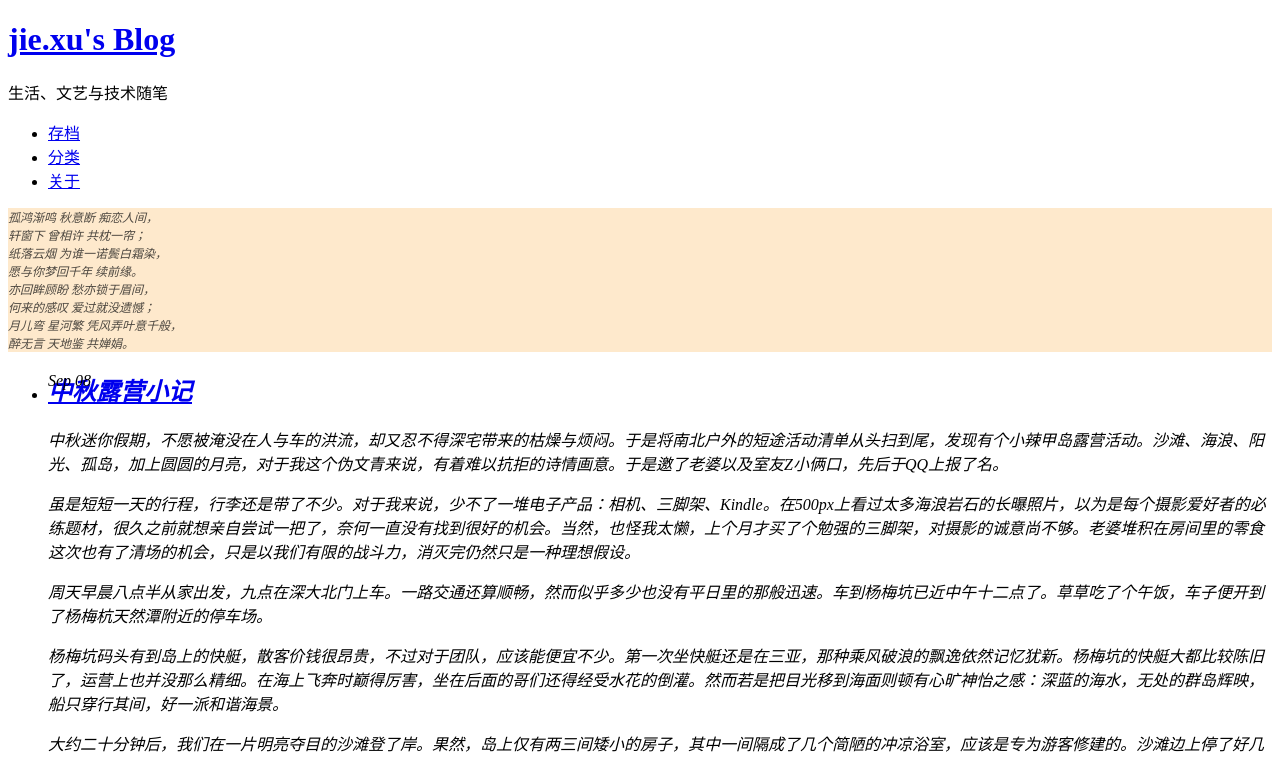
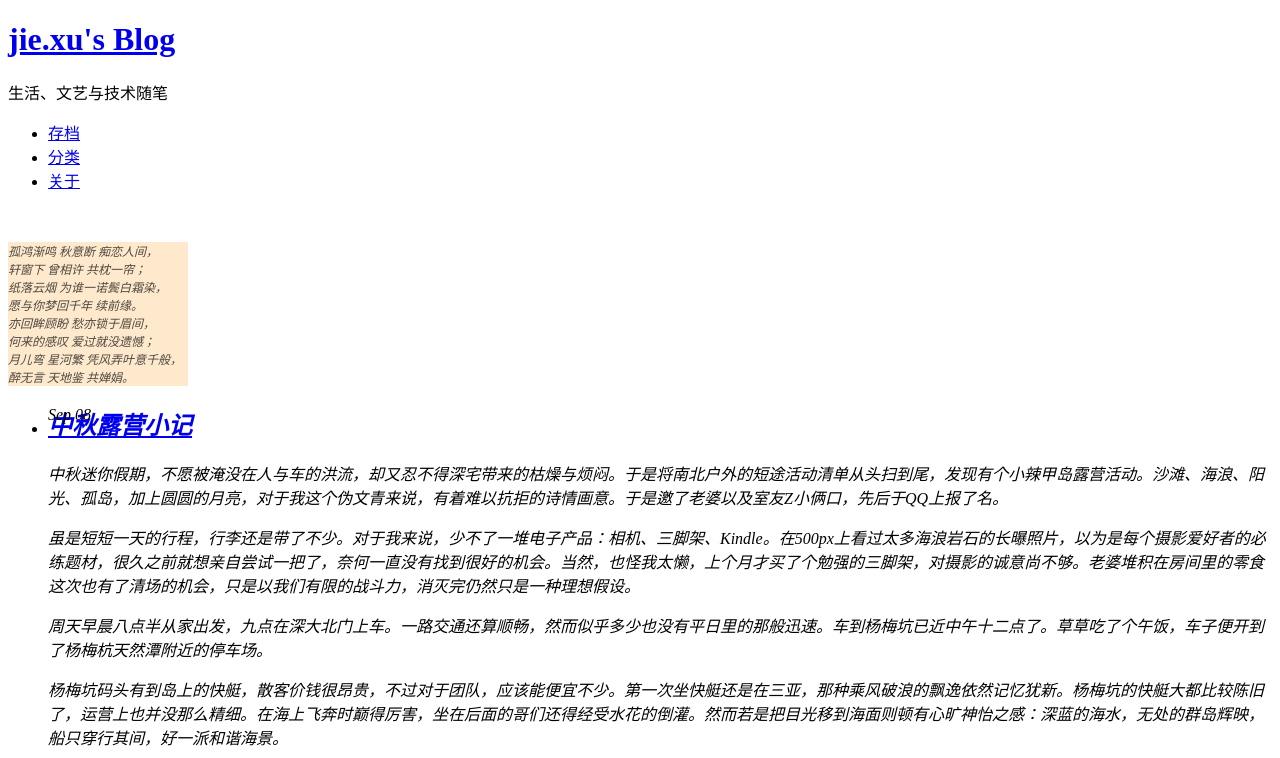
Before and after one commit to jie-xu/jie-xu.github.io, a Jekyll site: the page built from index.html, in a window 1280 px wide. Shown: the top 758 px of the page. Built offline with Jekyll 4.4.1, drawn with Linux system fonts in a browser that asks for light colours; nearby versions of some CDN libraries; library files that are not in the unit come from our copies; the list of posts is cut into pages by our own code.

Commit message:
Update default.html

```diff
--- a/_includes/themes/full-twocol/default.html
+++ b/_includes/themes/full-twocol/default.html
@@ -35,7 +35,7 @@
 		<li><a href="/categories.html">分类</a></li>
 		<li><a href="/about.html">关于</a></li>
 	</ul>
-	<div style="text-align: left;margin-top: 10px;">
+	<div style="text-align: left;margin-top: 50px;width:180px">
 		<p style="background-color: #fee9cc;">
 			<em>孤鸿渐鸣 秋意断 痴恋人间，<br/>
 			<em>轩窗下 曾相许 共枕一帘；<br/>
```
